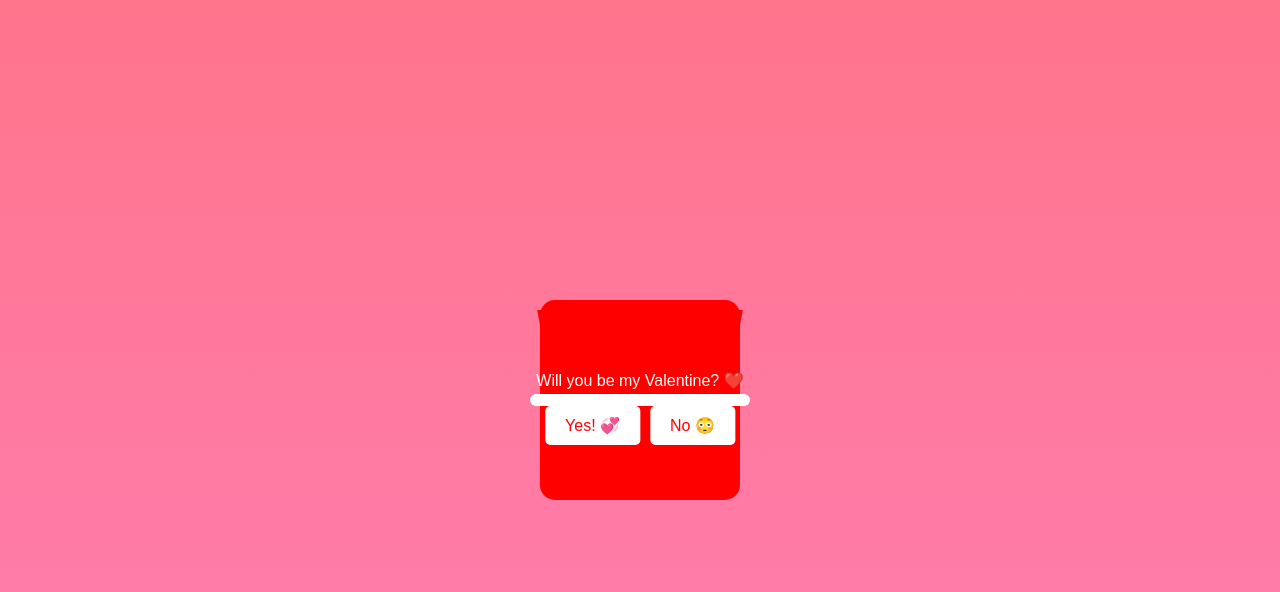
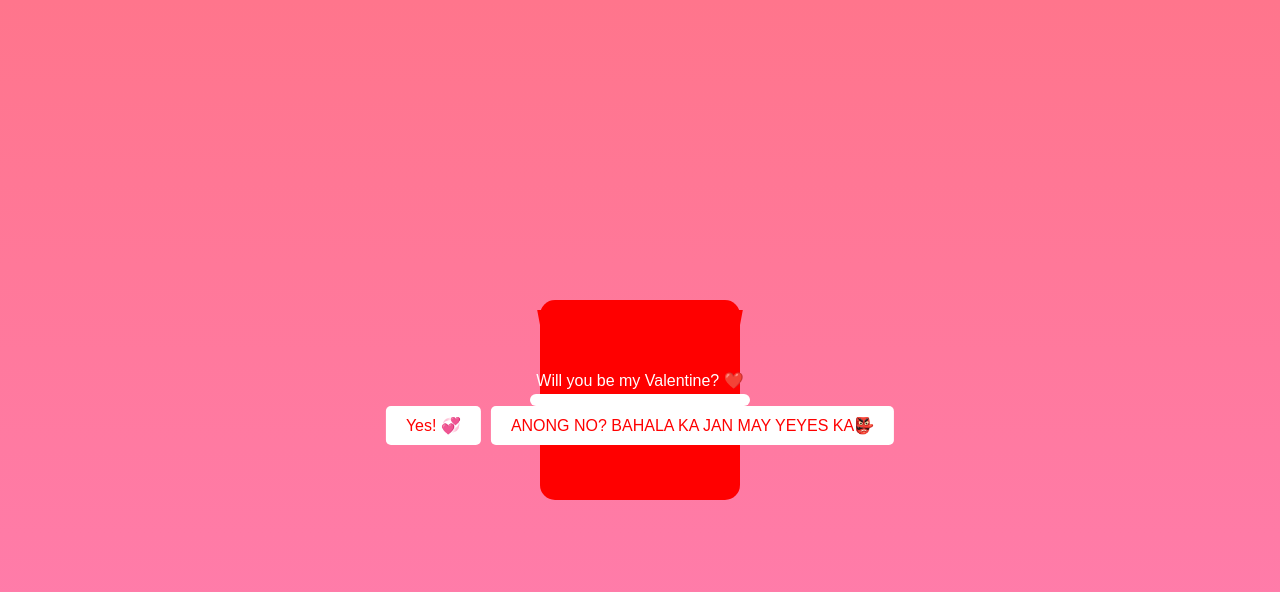
Before and after one commit to chaoscoder-cloud/Allyzon, a plain HTML site: page index.html in a window 1280 px wide. Both pictures are taken after a click on the element 640 px from the left and 325 px from the top of the page. Drawn offline with Linux system fonts and the light colour scheme.

Commit message:
index.html

```diff
--- a/index.html
+++ b/index.html
@@ -20,11 +20,11 @@
     </div>
 
     <!-- Question & Buttons -->
-    <div class="message-container">
+    <div class="message-container" id="message-container">
         <p class="message">Will you be my Valentine? ❤️</p>
         <div class="buttons">
             <button onclick="yes(event)">Yes! 💞</button>
-            <button onclick="no(event)">No 😳</button>
+            <button onclick="no(event)">ANONG NO? BAHALA KA JAN MAY YEYES KA👺</button>
         </div>
     </div>
 
```
